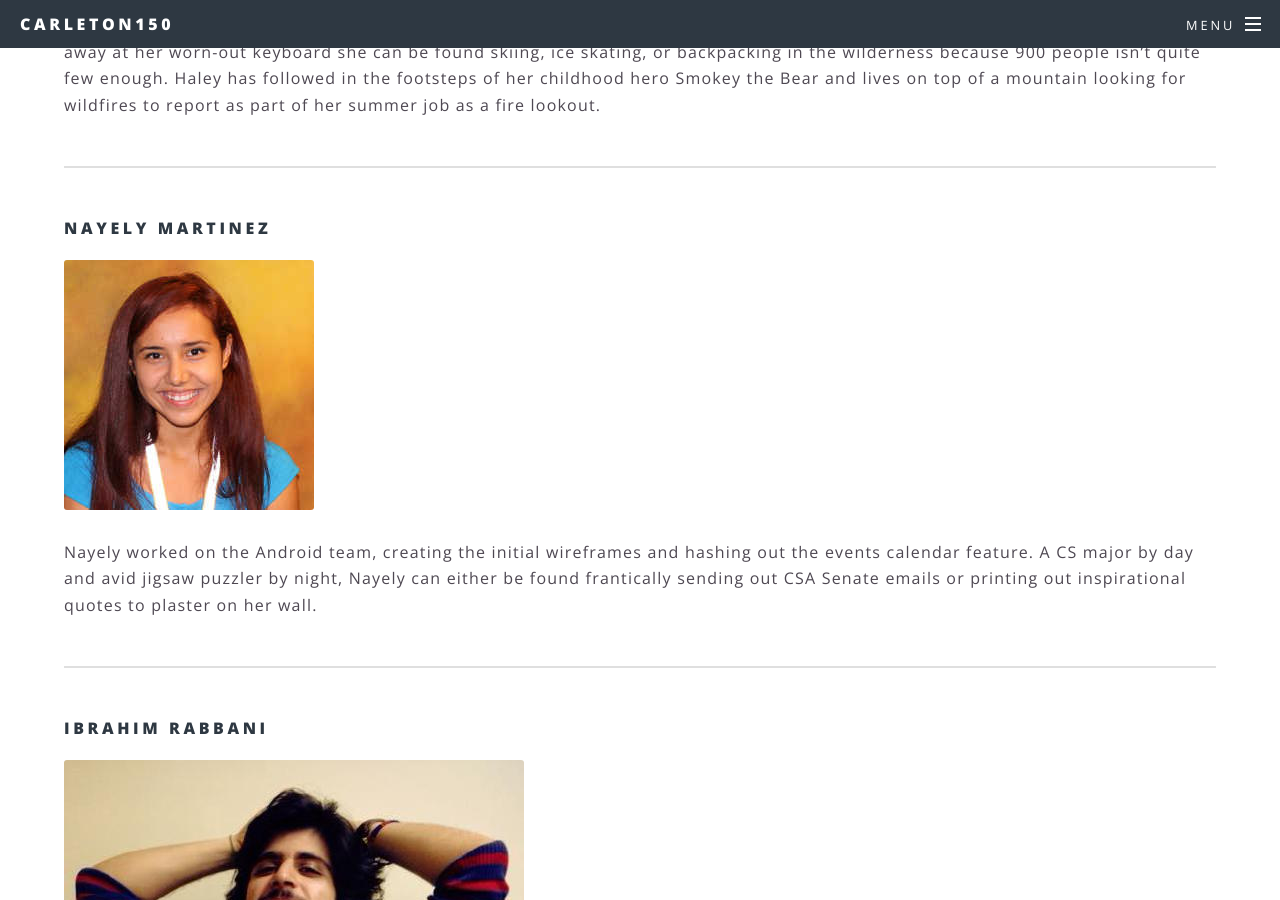
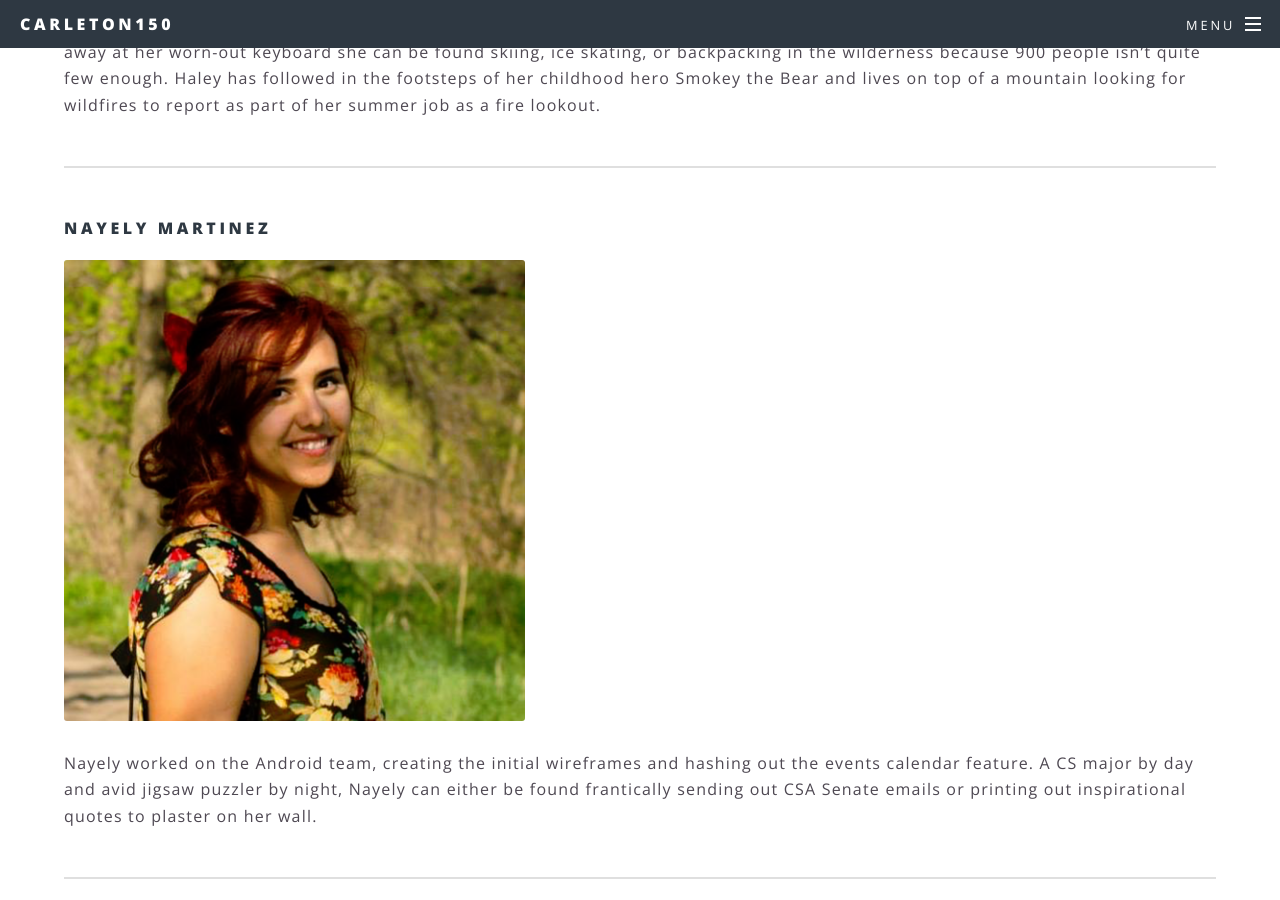
Before and after one commit to Sesquicentennial/Sesquicentennial.github.io, a Jekyll site: the page built from meettheteam.html, in a window 1280 px wide and 900 px high, scrolled down 3128 px. Built offline with Jekyll 4.4.1, drawn with Linux system fonts in a browser that asks for light colours.

Commit message:
Change image for Nayely

```diff
--- a/meettheteam.html
+++ b/meettheteam.html
@@ -66,7 +66,7 @@
 			<h4>Nayely Martinez</h4>
 				<div class="box alt">
 					<div class="row uniform 40%">
-						<div class="12u"><span class="image left"><img src="images/martinezn.jpg" alt="" /></span></div>
+						<div class="12u"><span class="image left"><img src="images/martinezn.png" alt="" /></span></div>
 					</div>
 				</div>
 		</header>
```
Also changed, not shown: images/martinezn.jpg (deleted), images/martinezn.png (added).
